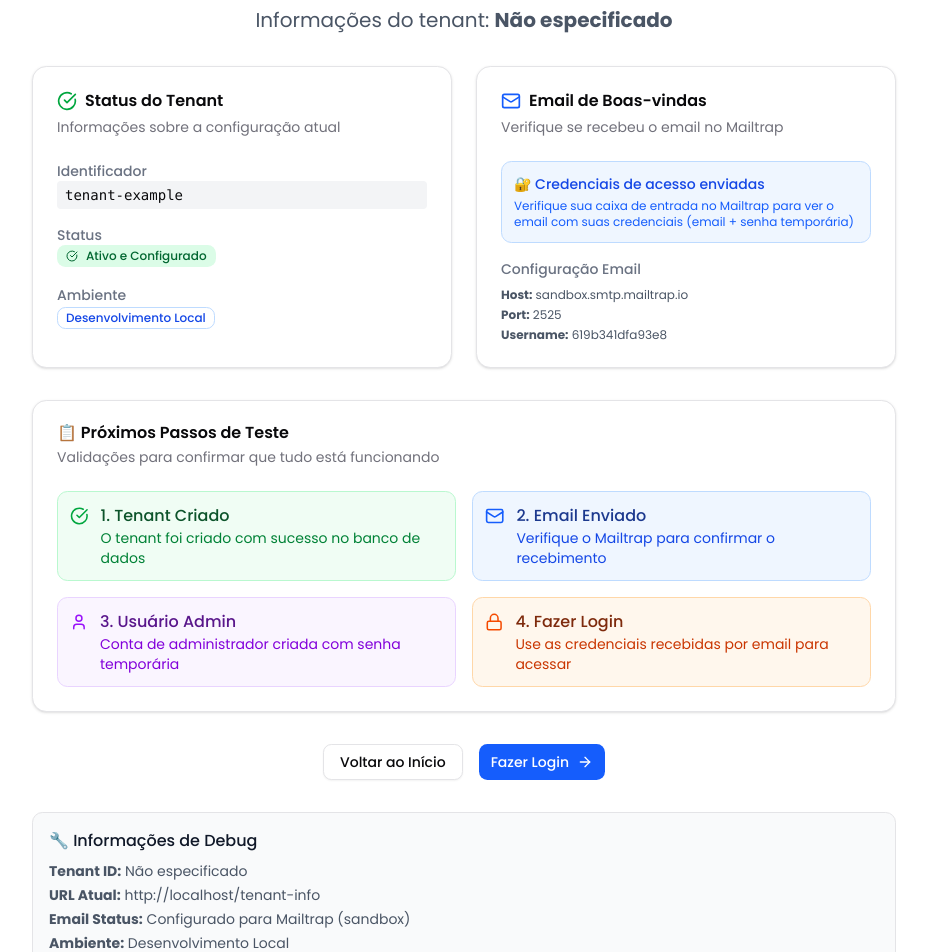
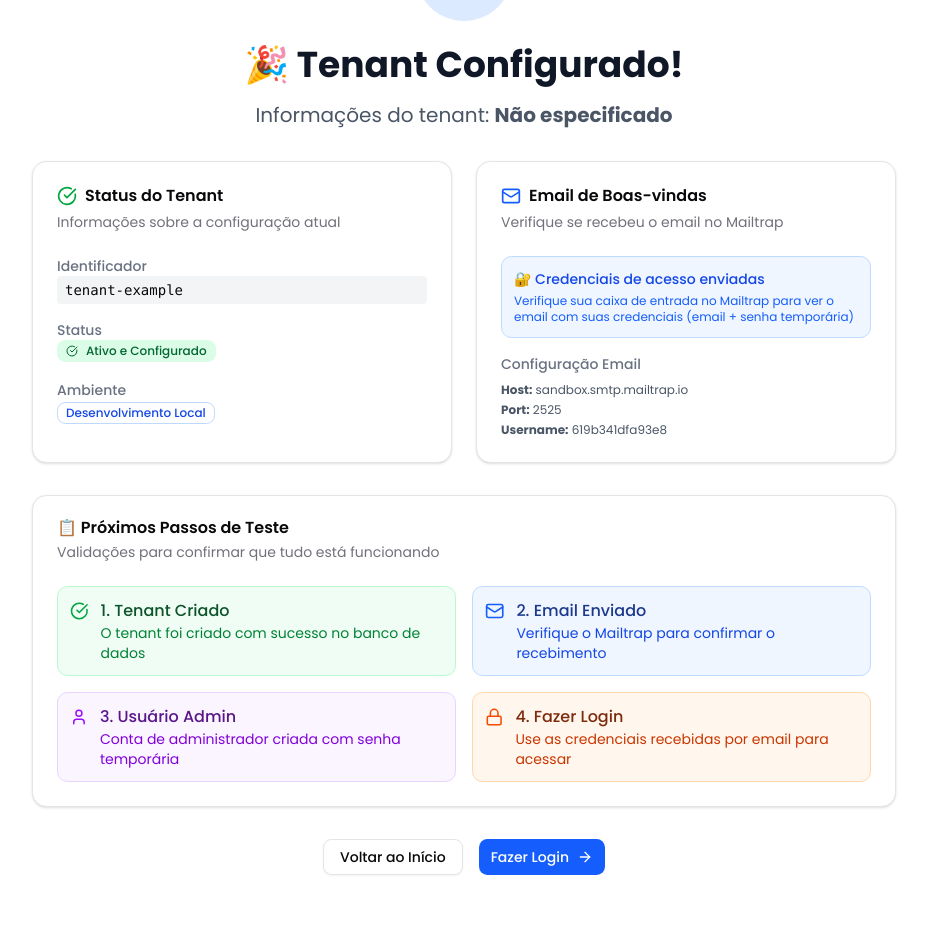
Before and after one commit to geraldobl58/connecthub, a Next.js app in the folder apps/admin/: page /tenant-info in a window 1280 px wide. Shown: the top 952 px of the page, without its empty margins (176-1103 px from the left). After the commit the page ends 907 px from the top, so only its background shows below. Built offline with nearby package versions, Linux system fonts and the light colour scheme.

Commit message:
refactor: remove debug information section from TenantInfoPage for cleaner UI

```diff
--- a/apps/admin/src/app/(root)/(auth)/tenant-info/page.tsx
+++ b/apps/admin/src/app/(root)/(auth)/tenant-info/page.tsx
@@ -205,28 +205,6 @@ const TenantInfoPage = () => {
           <ArrowRight className="h-4 w-4" />
         </Button>
       </div>
-
-      {/* Debug Info */}
-      <div className="mt-8 p-4 bg-gray-50 rounded-lg border">
-        <h3 className="font-medium text-gray-900 mb-2">
-          🔧 Informações de Debug
-        </h3>
-        <div className="text-sm text-gray-600 space-y-1">
-          <p>
-            <strong>Tenant ID:</strong> {tenant || "Não especificado"}
-          </p>
-          <p>
-            <strong>URL Atual:</strong>{" "}
-            {typeof window !== "undefined" ? window.location.href : "N/A"}
-          </p>
-          <p>
-            <strong>Email Status:</strong> Configurado para Mailtrap (sandbox)
-          </p>
-          <p>
-            <strong>Ambiente:</strong> Desenvolvimento Local
-          </p>
-        </div>
-      </div>
     </div>
   );
 };
```
